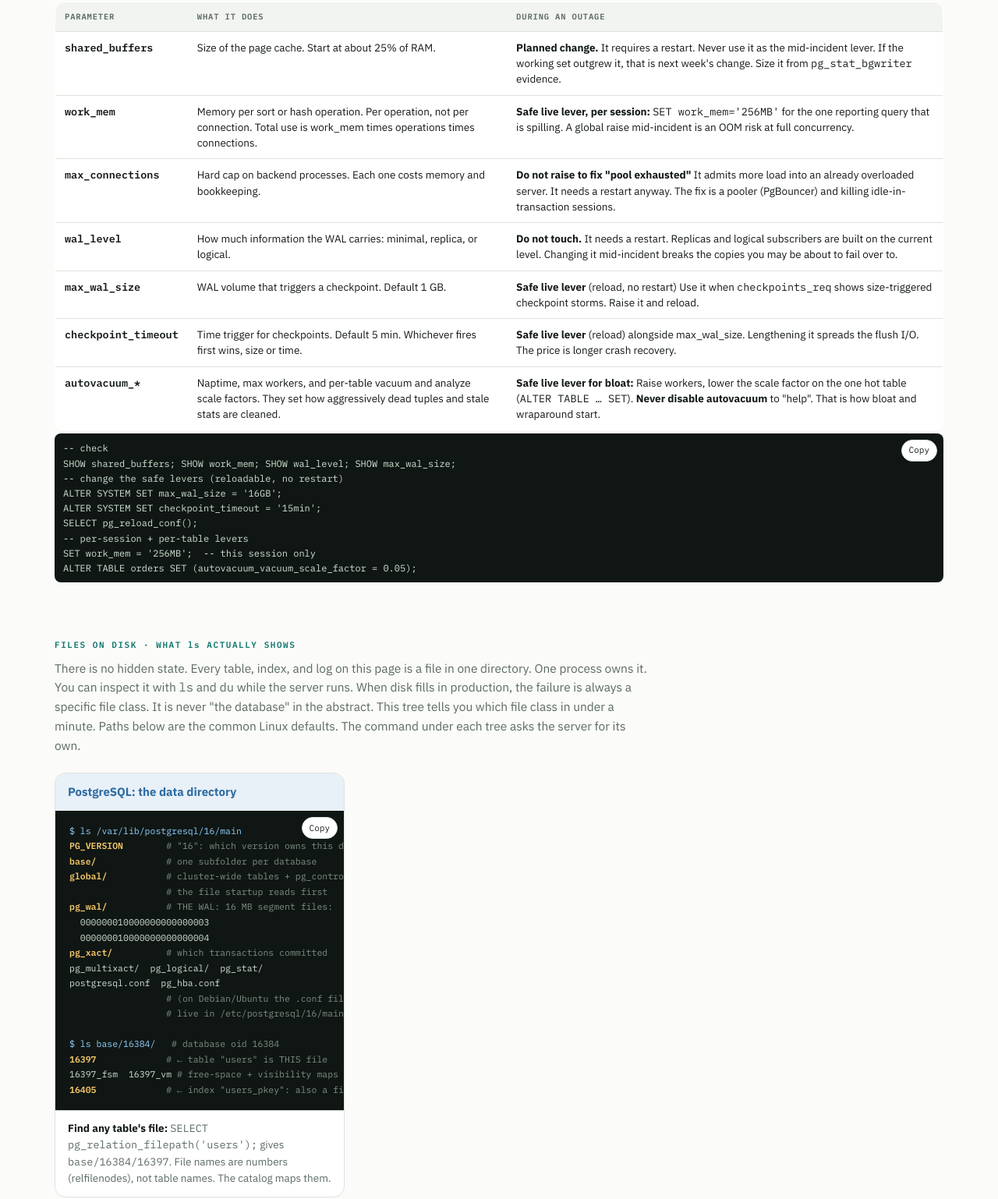
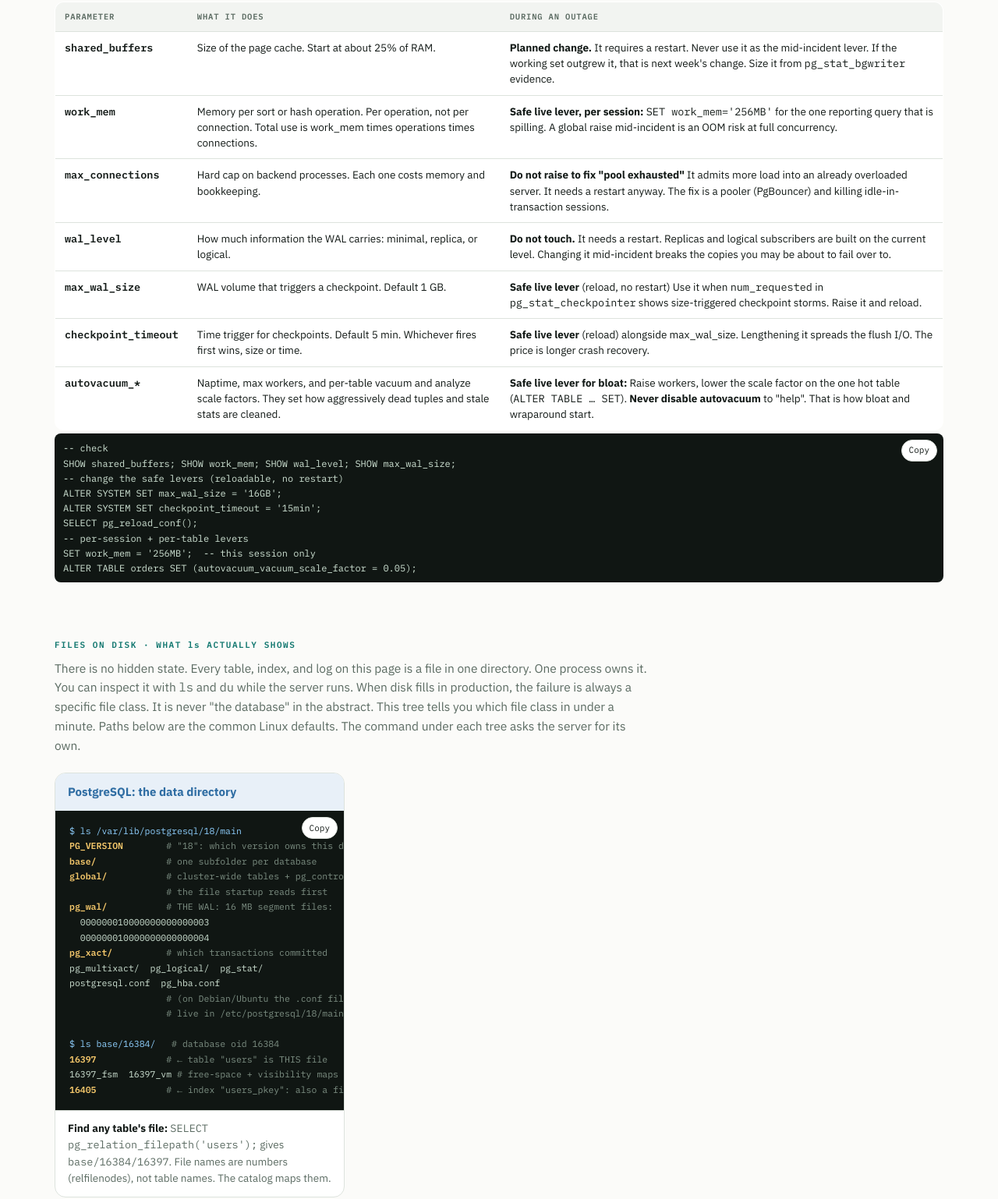
Before and after one commit to dinesh082293/howdbswork, a plain HTML site: page postgresql/index.html in a window 1280 px wide. Shown: the part 2088-3626 px from the top of the page at 78% size. Drawn offline with Linux system fonts and the light colour scheme.

Commit message:
postgresql/index.html

```diff
--- a/postgresql/index.html
+++ b/postgresql/index.html
@@ -40,7 +40,7 @@
 <section><div class="wrap">
 <h3 style="margin:6px 0 4px;font-size:19px">Every log file a DBA needs to know</h3>
   <p style="font-size:14.5px;color:var(--muted);margin:0">These are the exact names. They sit in the locations from the file trees above. Each log has one job. Each log has one thing to check during an incident. The deep dive on the five data logs is in <a href="#logs">The log files</a>. This table adds the operational logs a DBA reads first: server, error, slow.</p>
-  <table class="breaks"><thead><tr><th>Log</th><th>Exact file name</th><th>Where it sits (on-prem)</th><th>What it does</th><th>What to check in it</th></tr></thead><tbody><tr><td><span class="tag pg">PostgreSQL</span><br>Write-ahead log</td><td class="mono">pg_wal/000000010000000000000003</td><td><span class="mono">pg_wal/</span> inside the data directory</td><td>Every change, recorded before the data file changes. Commit means this log is fsynced. It also feeds replicas and point-in-time recovery.</td><td>Total size (<span class="mono">du -sh pg_wal</span>) and <span class="mono">archive_status/</span>. A growing pile of <span class="mono">.ready</span> files means archiving is failing.</td></tr><tr><td><span class="tag pg">PostgreSQL</span><br>Server log</td><td class="mono">postgresql-16-main.log</td><td><span class="mono">/var/log/postgresql/</span> (Debian) or <span class="mono">log/</span> in the data directory</td><td>The server's own diary. Checkpoints. Slow statements, if enabled. Errors. Crash recovery.</td><td>Checkpoint frequency. "duration:" lines for slow statements. The first error at the incident's start time.</td></tr></tbody></table>
+  <table class="breaks"><thead><tr><th>Log</th><th>Exact file name</th><th>Where it sits (on-prem)</th><th>What it does</th><th>What to check in it</th></tr></thead><tbody><tr><td><span class="tag pg">PostgreSQL</span><br>Write-ahead log</td><td class="mono">pg_wal/000000010000000000000003</td><td><span class="mono">pg_wal/</span> inside the data directory</td><td>Every change, recorded before the data file changes. Commit means this log is fsynced. It also feeds replicas and point-in-time recovery.</td><td>Total size (<span class="mono">du -sh pg_wal</span>) and <span class="mono">archive_status/</span>. A growing pile of <span class="mono">.ready</span> files means archiving is failing.</td></tr><tr><td><span class="tag pg">PostgreSQL</span><br>Server log</td><td class="mono">postgresql-18-main.log</td><td><span class="mono">/var/log/postgresql/</span> (Debian) or <span class="mono">log/</span> in the data directory</td><td>The server's own diary. Checkpoints. Slow statements, if enabled. Errors. Crash recovery.</td><td>Checkpoint frequency. "duration:" lines for slow statements. The first error at the incident's start time.</td></tr></tbody></table>
 </div></section>
 <section><div class="wrap">
 <h3 style="margin:6px 0 4px;font-size:19px">The parameters DBAs actually touch during outages</h3>
@@ -52,7 +52,7 @@
     <tr><td class="mono">work_mem</td><td>Memory per sort or hash operation. Per operation, not per connection. Total use is work_mem times operations times connections.</td><td><b>Safe live lever, per session:</b> <span class="mono">SET work_mem='256MB'</span> for the one reporting query that is spilling. A global raise mid-incident is an OOM risk at full concurrency.</td></tr>
     <tr><td class="mono">max_connections</td><td>Hard cap on backend processes. Each one costs memory and bookkeeping.</td><td><b>Do not raise to fix "pool exhausted"</b> It admits more load into an already overloaded server. It needs a restart anyway. The fix is a pooler (PgBouncer) and killing idle-in-transaction sessions.</td></tr>
     <tr><td class="mono">wal_level</td><td>How much information the WAL carries: minimal, replica, or logical.</td><td><b>Do not touch.</b> It needs a restart. Replicas and logical subscribers are built on the current level. Changing it mid-incident breaks the copies you may be about to fail over to.</td></tr>
-    <tr><td class="mono">max_wal_size</td><td>WAL volume that triggers a checkpoint. Default 1 GB.</td><td><b>Safe live lever</b> (reload, no restart) Use it when <span class="mono">checkpoints_req</span> shows size-triggered checkpoint storms. Raise it and reload.</td></tr>
+    <tr><td class="mono">max_wal_size</td><td>WAL volume that triggers a checkpoint. Default 1 GB.</td><td><b>Safe live lever</b> (reload, no restart) Use it when <span class="mono">num_requested</span> in <span class="mono">pg_stat_checkpointer</span> shows size-triggered checkpoint storms. Raise it and reload.</td></tr>
     <tr><td class="mono">checkpoint_timeout</td><td>Time trigger for checkpoints. Default 5 min. Whichever fires first wins, size or time.</td><td><b>Safe live lever</b> (reload) alongside max_wal_size. Lengthening it spreads the flush I/O. The price is longer crash recovery.</td></tr>
     <tr><td class="mono">autovacuum_*</td><td>Naptime, max workers, and per-table vacuum and analyze scale factors. They set how aggressively dead tuples and stale stats are cleaned.</td><td><b>Safe live lever for bloat:</b> Raise workers, lower the scale factor on the one hot table (<span class="mono">ALTER TABLE … SET</span>). <b>Never disable autovacuum</b> to "help". That is how bloat and wraparound start.</td></tr>
   </tbody></table>
@@ -69,8 +69,8 @@ ALTER TABLE orders SET (autovacuum_vacuum_scale_factor = 0.05);</div>
 <section id="files"><div class="wrap">
 <div class="kicker">Files on disk · what <span style="text-transform:none">ls</span> actually shows</div>
 <p class="sub">There is no hidden state. Every table, index, and log on this page is a file in one directory. One process owns it. You can inspect it with <span class="mono">ls</span> and <span class="mono">du</span> while the server runs. When disk fills in production, the failure is always a specific file class. It is never "the database" in the abstract. This tree tells you which file class in under a minute. Paths below are the common Linux defaults. The command under each tree asks the server for its own.</p><div class="filegrid"><div class="filecard pg"><header>PostgreSQL: the data directory</header>
-<pre class="term"><span class="cmd">$ ls /var/lib/postgresql/16/main</span>
-<span class="f">PG_VERSION</span>        <span class="c"># "16": which version owns this dir</span>
+<pre class="term"><span class="cmd">$ ls /var/lib/postgresql/18/main</span>
+<span class="f">PG_VERSION</span>        <span class="c"># "18": which version owns this dir</span>
 <span class="f">base/</span>             <span class="c"># one subfolder per database</span>
 <span class="f">global/</span>           <span class="c"># cluster-wide tables + pg_control,</span>
                   <span class="c"># the file startup reads first</span>
@@ -81,7 +81,7 @@ ALTER TABLE orders SET (autovacuum_vacuum_scale_factor = 0.05);</div>
 pg_multixact/  pg_logical/  pg_stat/
 postgresql.conf  pg_hba.conf
                   <span class="c"># (on Debian/Ubuntu the .conf files</span>
-                  <span class="c"># live in /etc/postgresql/16/main/)</span>
+                  <span class="c"># live in /etc/postgresql/18/main/)</span>
 
 <span class="cmd">$ ls base/16384/</span>   <span class="c"># database oid 16384</span>
 <span class="f">16397</span>             <span class="c"># ← table "users" is THIS file</span>
@@ -159,7 +159,7 @@ SELECT relname, n_dead_tup
 </div></section>
 <footer><div class="wrap">
   <p style="margin-bottom:16px"><a href="../index.html">← Back to home</a></p>
-  <p><b style="color:var(--ink)">The one invariant:</b> COMMIT means the log record is on disk. <span class="mono">pg_wal</span> in PostgreSQL. <span class="mono">ib_logfile0</span> plus <span class="mono">mysql-bin</span> in MySQL. <span class="mono">journal/WiredTigerLog</span> plus the oplog in MongoDB. The data files (<span class="mono">base/…</span>, <span class="mono">*.ibd</span>, <span class="mono">collection-*.wt</span>) are where checkpoints place the result afterwards, on their own schedule. Every guarantee on this page follows from that ordering: durability, replication, point-in-time recovery. Every number on this page is checkable with the commands given beside it.</p>
+  <p><b style="color:var(--ink)">The one invariant:</b> COMMIT means the log record is on disk. <span class="mono">pg_wal</span> in PostgreSQL. <span class="mono">#innodb_redo/#ib_redo0</span> plus <span class="mono">mysql-bin</span> in MySQL. <span class="mono">journal/WiredTigerLog</span> plus the oplog in MongoDB. The data files (<span class="mono">base/…</span>, <span class="mono">*.ibd</span>, <span class="mono">collection-*.wt</span>) are where checkpoints place the result afterwards, on their own schedule. Every guarantee on this page follows from that ordering: durability, replication, point-in-time recovery. Every number on this page is checkable with the commands given beside it.</p>
   <p>PostgreSQL, MySQL/InnoDB, and MongoDB/WiredTiger internals, from physical layout to production failure modes. File names, paths, thresholds, and commands are the production ones.</p>
   <p>Written by Dinesh. I run production databases for a living.</p>
   <p>Checked against PostgreSQL 18, MySQL 8.4 LTS, MongoDB 8.0, Nov 2026.</p>
```
